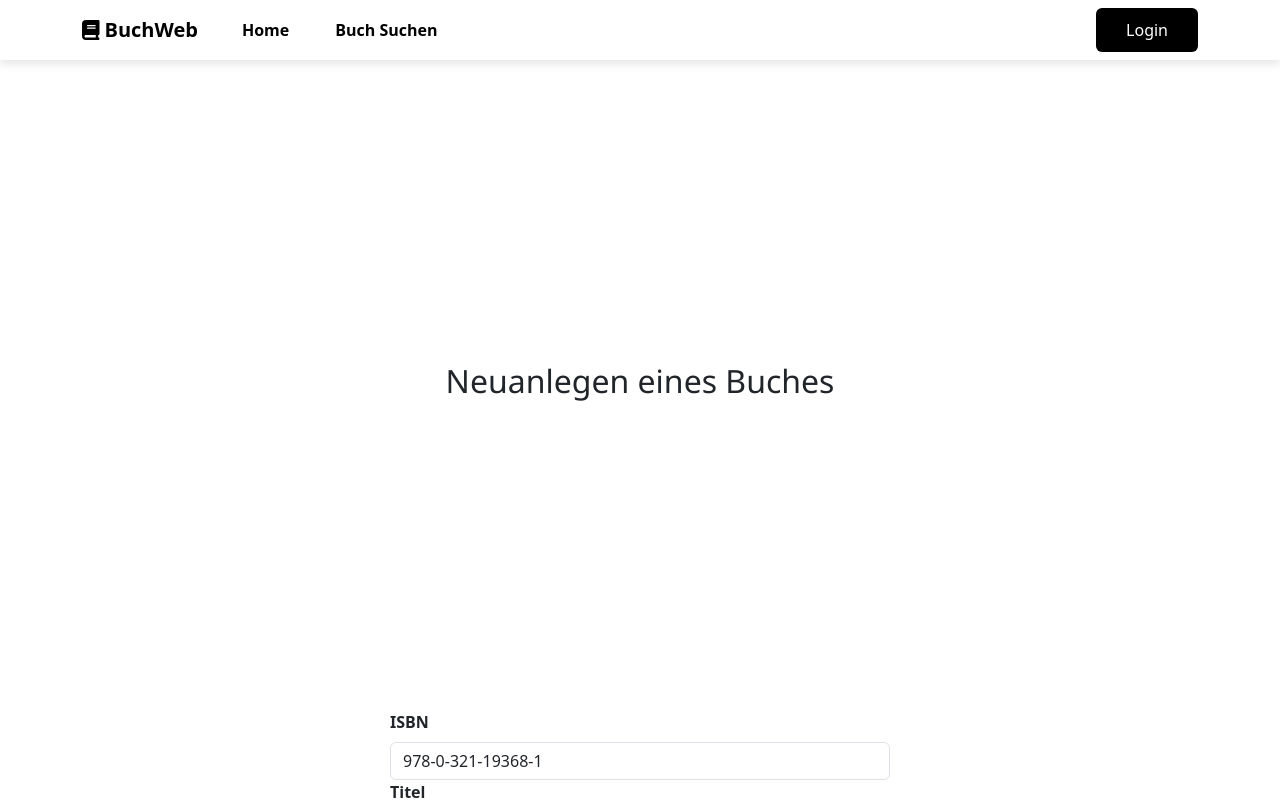
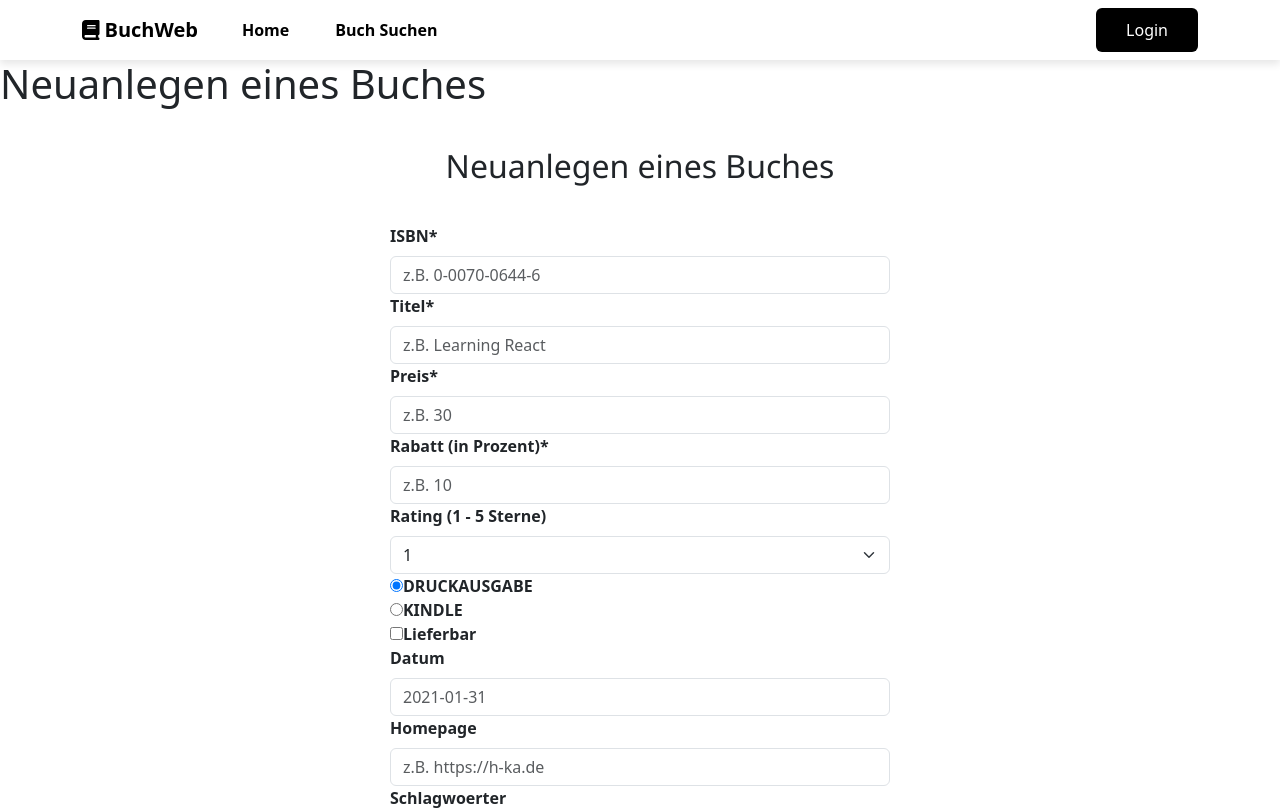
Before and after one commit to Atomfried13/swe_abgabe_2_webserver, a React (Vite) app: page /NeuesBuch in a window 1280 px wide. Shown: the top 810 px of the page. Built offline with nearby package versions, Linux system fonts and the light colour scheme.

Commit message:
Leichte änderungen

```diff
--- a/src/pages/BuchSuchen/BuchSuchen.tsx
+++ b/src/pages/BuchSuchen/BuchSuchen.tsx
@@ -63,6 +63,8 @@ export function BuchSuchen() {
 				setShowTableId(false);
 
 				if (
+					//TODO Optional-chain?
+					// eslint-disable-next-line @typescript-eslint/prefer-optional-chain
 					result &&
 					result.data &&
 					result.data.buecher &&
@@ -80,6 +82,8 @@ export function BuchSuchen() {
 				setShowTableTitel(false);
 
 				if (
+					//TODO Optional-chain?
+					// eslint-disable-next-line @typescript-eslint/prefer-optional-chain
 					result &&
 					result.data &&
 					result.data.buch &&
--- a/src/pages/NeuesBuch/Datum.component.tsx
+++ b/src/pages/NeuesBuch/Datum.component.tsx
@@ -1,7 +1,6 @@
 import { Form } from 'react-bootstrap';
 
 export interface DatumUebertragung {
-	datum: string;
 	setDatum: React.Dispatch<React.SetStateAction<string>>;
 }
 
@@ -12,7 +11,6 @@ export function Datum(datumUebertragung: DatumUebertragung) {
 			<Form.Control
 				type="text"
 				placeholder="2021-01-31"
-				value={datumUebertragung.datum}
 				onChange={(event) =>
 					datumUebertragung.setDatum(event.target.value)
 				}
--- a/src/pages/NeuesBuch/Homepage.component.tsx
+++ b/src/pages/NeuesBuch/Homepage.component.tsx
@@ -1,7 +1,6 @@
 import { Form } from 'react-bootstrap';
 
 export interface HomepageUebertragung {
-	homepage: string;
 	setHomepage: React.Dispatch<React.SetStateAction<string>>;
 }
 
@@ -12,7 +11,6 @@ export function Homepage(homepageUebertragung: HomepageUebertragung) {
 			<Form.Control
 				type="text"
 				placeholder="z.B. https://h-ka.de"
-				value={homepageUebertragung.homepage}
 				onChange={(event) =>
 					homepageUebertragung.setHomepage(event.target.value)
 				}
--- a/src/pages/NeuesBuch/Isbn.component.tsx
+++ b/src/pages/NeuesBuch/Isbn.component.tsx
@@ -1,19 +1,17 @@
 import { Form } from 'react-bootstrap';
 
 export interface IsbnUebertragung {
-	isbn: string;
 	setIsbn: React.Dispatch<React.SetStateAction<string>>;
 }
 
 export function Isbn(isbnUebertragung: IsbnUebertragung) {
 	return (
 		<>
-			<Form.Label>ISBN</Form.Label>
+			<Form.Label>ISBN*</Form.Label>
 			<Form.Control
 				required
 				type="text"
 				placeholder="z.B. 0-0070-0644-6"
-				value={isbnUebertragung.isbn}
 				onChange={(event) =>
 					isbnUebertragung.setIsbn(event.target.value)
 				}
--- a/src/pages/NeuesBuch/Lieferbar.component.tsx
+++ b/src/pages/NeuesBuch/Lieferbar.component.tsx
@@ -5,6 +5,7 @@ export interface LieferbarUebertragung {
 export function Lieferbar(lieferbarUebertragung: LieferbarUebertragung) {
 	return (
 		<>
+			<br />
 			<input
 				type="checkbox"
 				id="Lieferbar"
@@ -15,6 +16,7 @@ export function Lieferbar(lieferbarUebertragung: LieferbarUebertragung) {
 				}
 			/>
 			<label htmlFor="Lieferbar">Lieferbar</label>
+			<br />
 		</>
 	);
 }
--- a/src/pages/NeuesBuch/NeuesBuch.css
+++ b/src/pages/NeuesBuch/NeuesBuch.css
@@ -3,7 +3,6 @@ form {
     flex-direction: column;
     align-items: center;
     justify-content: center;
-    margin-top: 50px;
 }
 
 form label {
@@ -24,11 +23,11 @@ form > * {
     background-color: #00c27b;
 }
 
-.infos {
+.UeberschriftNeuanlegen {
     display: flex;
     flex-direction: column;
     align-items: center;
     justify-content: center;
-    margin-top: 50px;
+    height: 100px;
     font-family: 'Segoe UI', Tahoma, Geneva, Verdana, sans-serif;
 }
--- a/src/pages/NeuesBuch/NeuesBuch.tsx
+++ b/src/pages/NeuesBuch/NeuesBuch.tsx
@@ -6,7 +6,7 @@ import { Form, Button } from 'react-bootstrap';
 import './NeuesBuch.css';
 import { mutation } from '../../Controller/buch-mutation';
 import { AuthContext } from '../../Controller/AuthContext';
-import { isTokenExpired } from './TokenValidator';
+import { isTokenExpired } from './TokenValidierung';
 import { Homepage } from './Homepage.component';
 import { Schlagwoerter } from './Schlagwoerter.component';
 import { Lieferbar } from './Lieferbar.component';
@@ -22,7 +22,7 @@ import { Titel } from './Titel.component';
 export function NeuesBuch() {
 	//TODO Werte die undefined sind auch offen lassen, andere Werte abprüfen ob gesetz wurden und leere Startwerte setzen.
 	//TODO Isbn stimmt noch was mit dem übertragen der Daten vom Formular nicht.
-	const [isbn, setIsbn] = useState<string>('978-0-321-19368-1');
+	const [isbn, setIsbn] = useState<string>('');
 	const [titel, setTitel] = useState<string>('');
 	const [rabatt, setRabatt] = useState<number>(0.0);
 	const [rating, setRating] = useState<number>(0);
@@ -30,11 +30,11 @@ export function NeuesBuch() {
 	const [preis, setPreis] = useState<number>(100.0);
 	const [lieferbar, setLieferbar] = useState<boolean>(false);
 	//TODO Datum stimmt noch was mit dem übertragen der Daten vom Formular nicht.
-	const [datum, setDatum] = useState<string>('2022-01-31');
+	const [datum, setDatum] = useState<string>('');
 	const [schlagwoerter, setSchlagwoerter] = useState<string[]>([]);
 	const [homepage, setHomepage] = useState<string>('');
 
-	const [showTable, setShowTable] = useState(false);
+	const [showID, setShowID] = useState(false);
 	const [id, setID] = useState(null);
 	const { token } = useContext(AuthContext);
 	const { expiresIn } = useContext(AuthContext);
@@ -42,16 +42,10 @@ export function NeuesBuch() {
 
 	const handleCreateClick = async () => {
 		console.log(isbn);
-		console.log(titel);
-		console.log(preis);
-		console.log(rabatt);
 		const isExpired = isTokenExpired(expiresIn, tokenIssuedAt);
 		if (isExpired) {
 			console.log('Das Token ist abgelaufen.');
 		} else {
-			console.log('Das Token ist noch gültig.');
-		}
-
 			setID(
 				await mutation(
 					{
@@ -80,31 +74,30 @@ export function NeuesBuch() {
 			);
 			console.log(id);
 			if (id !== null) {
-			setShowTable(true);
+				setShowID(true);
+			}
 		}
 	};
 
 	return (
 		<div>
-			<div className="infos">
-				<h2>Neuanlegen eines Buches</h2>
-			</div>
+			<h1>Neuanlegen eines Buches</h1>
+			<h2 className="UeberschriftNeuanlegen">Neuanlegen eines Buches</h2>
+			<div>
 				<Form>
 					<Form.Group
 						controlId="buch-anlegen"
 						className="buch-anlegen-form"
 					>
-					<Isbn isbn={isbn} setIsbn={setIsbn} />
-					<Titel titel={titel} setTitel={setTitel} />
-					<Preis preis={preis} setPreis={setPreis} />
-					<Rabatt rabatt={rabatt} setRabatt={setRabatt} />
-					<Rating rating={rating} setRating={setRating} />
+						<Isbn setIsbn={setIsbn} />
+						<Titel setTitel={setTitel} />
+						<Preis setPreis={setPreis} />
+						<Rabatt setRabatt={setRabatt} />
+						<Rating setRating={setRating} />
 						<Art setArt={setArt} />
-					<br />
 						<Lieferbar setLieferbar={setLieferbar} />
-					<br />
-					<Datum datum={datum} setDatum={setDatum} />
-					<Homepage homepage={homepage} setHomepage={setHomepage} />
+						<Datum setDatum={setDatum} />
+						<Homepage setHomepage={setHomepage} />
 						<Schlagwoerter
 							schlagwoerter={schlagwoerter}
 							setSchlagwoerter={setSchlagwoerter}
@@ -118,11 +111,12 @@ export function NeuesBuch() {
 						Neues Buch anlegen
 					</Button>
 				</Form>
-			{showTable && id && (
+				{showID && id && (
 					<div>
 						<p>Das Buch wurde angelegt</p>
 					</div>
 				)}
 			</div>
+		</div>
 	);
 }
--- a/src/pages/NeuesBuch/Preis.component.tsx
+++ b/src/pages/NeuesBuch/Preis.component.tsx
@@ -1,19 +1,17 @@
 import { Form } from 'react-bootstrap';
 
 export interface PreisUebertragung {
-	preis: number;
 	setPreis: React.Dispatch<React.SetStateAction<number>>;
 }
 
 export function Preis(preisUebertragung: PreisUebertragung) {
 	return (
 		<>
-			<Form.Label>Preis</Form.Label>
+			<Form.Label>Preis*</Form.Label>
 			<Form.Control
 				required
 				type=""
 				placeholder="z.B. 30"
-				value={preisUebertragung.preis}
 				onChange={(event) =>
 					preisUebertragung.setPreis(Number(event.target.value))
 				}
--- a/src/pages/NeuesBuch/Rabatt.component.tsx
+++ b/src/pages/NeuesBuch/Rabatt.component.tsx
@@ -1,22 +1,22 @@
 import { Form } from 'react-bootstrap';
 
 export interface RabattUebertragung {
-	rabatt: number;
 	setRabatt: React.Dispatch<React.SetStateAction<number>>;
 }
 
 export function Rabatt(rabattUebertragung: RabattUebertragung) {
+	const handleRabatt = (value: string) => {
+		const valueAlsProzent = Number(value) * 0.01;
+		rabattUebertragung.setRabatt(valueAlsProzent);
+	};
 	return (
 		<>
-			<Form.Label>Rabatt (in Prozent)</Form.Label>
+			<Form.Label>Rabatt (in Prozent)*</Form.Label>
 			<Form.Control
 				required
-				type="text"
+				type="int"
 				placeholder="z.B. 10"
-				value={rabattUebertragung.rabatt}
-				onChange={(event) =>
-					rabattUebertragung.setRabatt(Number(event.target.value))
-				}
+				onChange={(event) => handleRabatt(event.target.value)}
 			/>
 		</>
 	);
--- a/src/pages/NeuesBuch/Rating.component.tsx
+++ b/src/pages/NeuesBuch/Rating.component.tsx
@@ -1,7 +1,6 @@
 import { Form } from 'react-bootstrap';
 
 export interface RatingUebertragung {
-	rating: number;
 	setRating: React.Dispatch<React.SetStateAction<number>>;
 }
 
@@ -9,15 +8,17 @@ export function Rating(ratingUebertragung: RatingUebertragung) {
 	return (
 		<>
 			<Form.Label>Rating (1 - 5 Sterne)</Form.Label>
-			<Form.Control
-				required
-				type=""
-				placeholder="z.B. 2"
-				value={ratingUebertragung.rating}
+			<Form.Select
 				onChange={(event) =>
 					ratingUebertragung.setRating(Number(event.target.value))
 				}
-			/>
+			>
+				<option value="1">1</option>
+				<option value="2">2</option>
+				<option value="3">3</option>
+				<option value="4">4</option>
+				<option value="5">5</option>
+			</Form.Select>
 		</>
 	);
 }
--- a/src/pages/NeuesBuch/Schlagwoerter.component.tsx
+++ b/src/pages/NeuesBuch/Schlagwoerter.component.tsx
@@ -8,12 +8,20 @@ export interface SchlagwoerterUebertragung {
 export function Schlagwoerter(
 	schlagwoerterUebertragung: SchlagwoerterUebertragung,
 ) {
-	//TODO schlagwoerter abwählen funktioniert nicht.
-	const handleSetSchlagwoerter = (schlagwort: string) => {
-		if (!schlagwoerterUebertragung.schlagwoerter.includes(schlagwort)) {
-			const schlagwoerteralt = schlagwoerterUebertragung.schlagwoerter;
-			schlagwoerteralt.push(schlagwort);
-			schlagwoerterUebertragung.setSchlagwoerter(schlagwoerteralt);
+	const handleSetSchlagwoerter = (schlagwort: string, checked: boolean) => {
+		if (checked === true) {
+			if (!schlagwoerterUebertragung.schlagwoerter.includes(schlagwort)) {
+				const schlagwoerterneu =
+					schlagwoerterUebertragung.schlagwoerter;
+				schlagwoerterneu.push(schlagwort);
+				schlagwoerterUebertragung.setSchlagwoerter(schlagwoerterneu);
+			}
+		} else {
+			const schlagwoerterneu =
+				schlagwoerterUebertragung.schlagwoerter.filter((woert) =>
+					woert !== schlagwort ? woert : '',
+				);
+			schlagwoerterUebertragung.setSchlagwoerter(schlagwoerterneu);
 		}
 	};
 
@@ -26,7 +34,9 @@ export function Schlagwoerter(
 				id="TYPESCRIPT"
 				name="TYPESCRIPT"
 				value="TYPESCRIPT"
-				onChange={() => handleSetSchlagwoerter('TYPESCRIPT')}
+				onChange={(event) =>
+					handleSetSchlagwoerter('TYPESCRIPT', event.target.checked)
+				}
 			/>
 			<label htmlFor="TYPESCRIPT">TYPESCRIPT</label>
 			<br />
@@ -35,7 +45,9 @@ export function Schlagwoerter(
 				id="JAVASCRIPT"
 				name="JAVASCRIPT"
 				value="JAVASCRIPT"
-				onChange={() => handleSetSchlagwoerter('JAVASCRIPT')}
+				onChange={(event) =>
+					handleSetSchlagwoerter('JAVASCRIPT', event.target.checked)
+				}
 			/>
 			<label htmlFor="JAVASCRIPT">JAVASCRIPT</label>
 			<br />
--- a/src/pages/NeuesBuch/Titel.component.tsx
+++ b/src/pages/NeuesBuch/Titel.component.tsx
@@ -1,19 +1,17 @@
 import { Form } from 'react-bootstrap';
 
 export interface TitelUebertragung {
-	titel: string;
 	setTitel: React.Dispatch<React.SetStateAction<string>>;
 }
 
 export function Titel(titelUebertragung: TitelUebertragung) {
 	return (
 		<>
-			<Form.Label>Titel</Form.Label>
+			<Form.Label>Titel*</Form.Label>
 			<Form.Control
 				required
 				type="text"
 				placeholder="z.B. Learning React"
-				value={titelUebertragung.titel}
 				onChange={(event) =>
 					titelUebertragung.setTitel(event.target.value)
 				}
```
Lines whose indentation alone changed are shown as unchanged.
